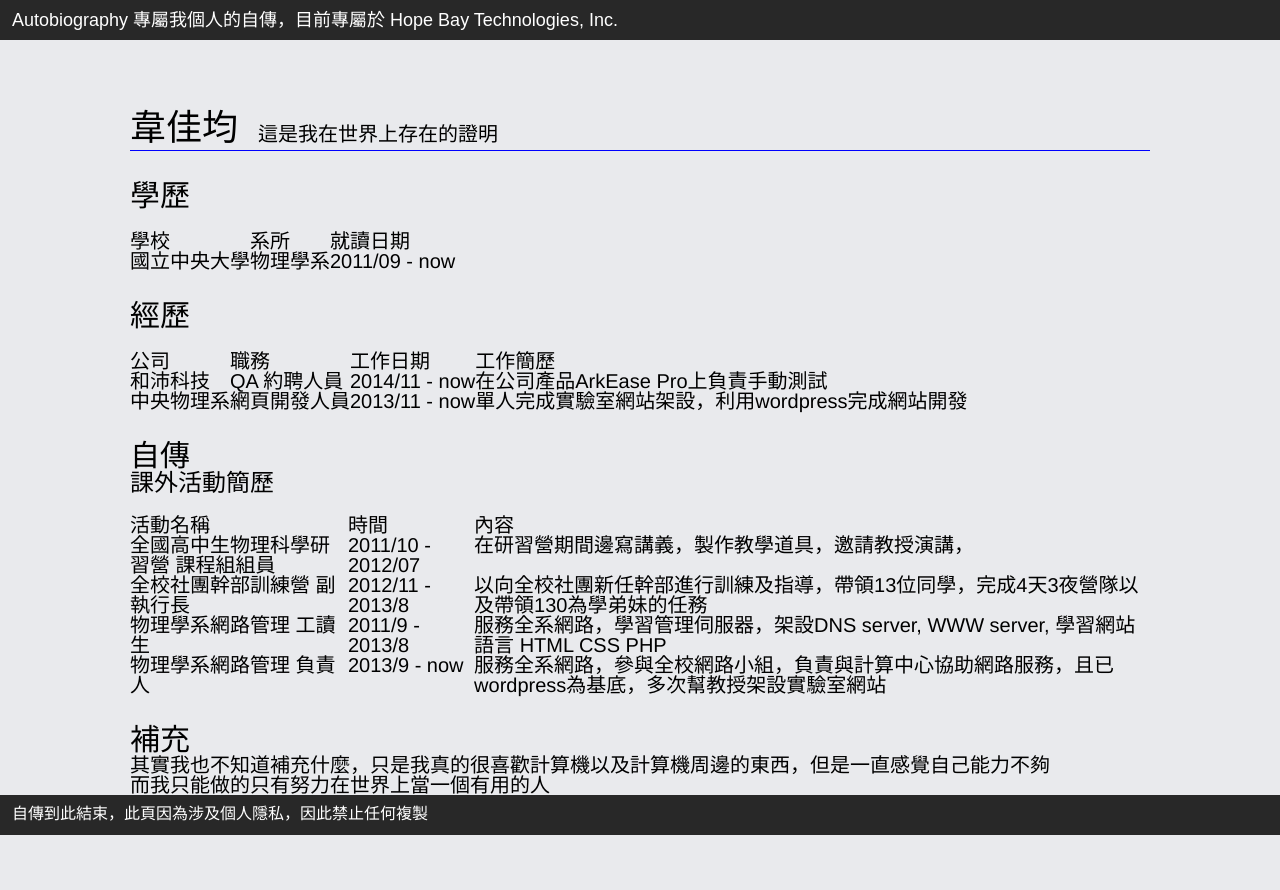
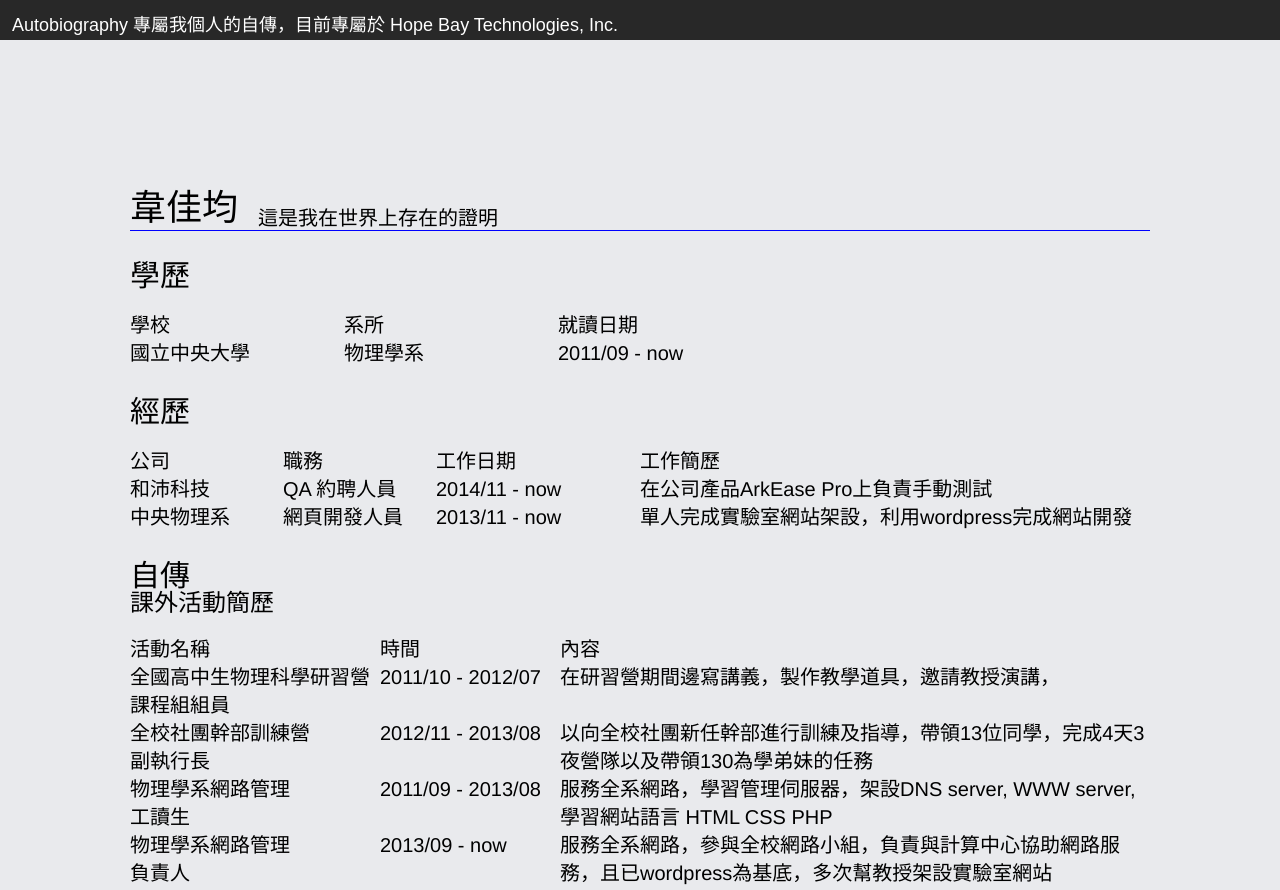
Before and after one commit to gra230434/one-page-web, a plain HTML site: page autobiography.html in a window 1280 px wide. Shown: the top 890 px of the page. Before the commit the page ends 835 px from the top, so only its background shows below. Drawn offline with nearby package versions, Linux system fonts and the light colour scheme.

Commit message:
autobiography ver2

```diff
--- a/autobiography.html
+++ b/autobiography.html
@@ -25,40 +25,42 @@
 
   <div id="educational" class="educational TableMyself">
     <h2>學歷</h2>
+		<div id="table-1" class="table-1" style="width: 60%">
     <table>
       <tr>
-        <td>學校</td>
-        <td><p>系所</td>
-        <td>就讀日期</td>
+        <td><div style="width: 214px"><p>學校</p></div></td>
+        <td><div style="width: 214px"><p>系所</p></div></td>
+        <td><div style="width: 184px"><p>就讀日期</p></div></td>
       </tr>
       <tr>
-        <td>國立中央大學</td>
-        <td>物理學系</td>
-        <td>2011/09 - now</td>
+        <td><p>國立中央大學</p></td>
+        <td><p>物理學系</p></td>
+        <td><p>2011/09 - now</p></td>
       </tr>
     </table>
-  </div><!-- educational TableMyself -->
+	</div><!-- .table-1 -->
+</div><!-- .educational .TableMyself -->
 
   <div id="experience" class="experience TableMyself">
     <h2>經歷</h2>
-    <table>
+    <table style="width: 100%">
       <tr>
-        <td>公司</td>
-        <td>職務</td>
-        <td>工作日期</td>
-        <td>工作簡歷</td>
+        <td><div style="width: 153px"><p>公司</p></td>
+        <td><div style="width: 153px"><p>職務</p></td>
+        <td><div style="width: 204px"><p>工作日期</p></td>
+        <td><div style="width: 510px"><p>工作簡歷</p></td>
       </tr>
       <tr>
-        <td>和沛科技</td>
-        <td>QA 約聘人員</td>
-        <td>2014/11 - now</td>
-        <td>在公司產品ArkEase Pro上負責手動測試</td>
+        <td><p>和沛科技</p></td>
+        <td><p>QA 約聘人員</p></td>
+        <td><p>2014/11 - now</p></td>
+        <td><p>在公司產品ArkEase Pro上負責手動測試</p></td>
       </tr>
       <tr>
-        <td>中央物理系</td>
-        <td>網頁開發人員</td>
-        <td>2013/11 - now</td>
-        <td>單人完成實驗室網站架設，利用wordpress完成網站開發</td>
+        <td><p>中央物理系</p></td>
+        <td><p>網頁開發人員</p></td>
+        <td><p>2013/11 - now</p></td>
+        <td><p>單人完成實驗室網站架設，利用wordpress完成網站開發</p></td>
       </tr>
     </table>
   </div><!-- experience TableMyself -->
@@ -70,29 +72,41 @@
       <h3>課外活動簡歷<h3>
       <table>
         <tr>
-          <td>活動名稱</td>
-          <td>時間</td>
-          <td>內容</td>
+          <td><div style="width: 250px"><p>活動名稱</p></div></td>
+          <td><div style="width: 180px"><p>時間</p></div></td>
+          <td><div style="width: 590px"><p>內容</p></div></th>
         </tr>
         <tr>
-          <td>全國高中生物理科學研習營 課程組組員</td>
-          <td>2011/10 - 2012/07</td>
-          <td>在研習營期間邊寫講義，製作教學道具，邀請教授演講，</td>
+          <td>
+						<div><p>全國高中生物理科學研習營</p></div>
+						<div><p>課程組組員</p></div>
+					</td>
+          <td><p>2011/10 - 2012/07</p></td>
+          <td><p>在研習營期間邊寫講義，製作教學道具，邀請教授演講，</p></td>
         </tr>
         <tr>
-          <td>全校社團幹部訓練營 副執行長</td>
-          <td>2012/11 - 2013/8</td>
-          <td>以向全校社團新任幹部進行訓練及指導，帶領13位同學，完成4天3夜營隊以及帶領130為學弟妹的任務</td>
+          <td>
+						<div><p>全校社團幹部訓練營</p></div>
+						<div><p>副執行長</p></div>
+					</td>
+          <td><p>2012/11 - 2013/08</p></td>
+          <td><p>以向全校社團新任幹部進行訓練及指導，帶領13位同學，完成4天3夜營隊以及帶領130為學弟妹的任務</p></td>
         </tr>
         <tr>
-          <td>物理學系網路管理 工讀生</td>
-          <td>2011/9 - 2013/8</td>
-          <td>服務全系網路，學習管理伺服器，架設DNS server, WWW server, 學習網站語言 HTML CSS PHP</td>
+          <td>
+						<div><p>物理學系網路管理</p></div>
+						<div><p>工讀生</p></div>
+					</td>
+          <td><p>2011/09 - 2013/08</p></td>
+          <td><p>服務全系網路，學習管理伺服器，架設DNS server, WWW server, 學習網站語言 HTML CSS PHP</p></td>
         </tr>
         <tr>
-          <td>物理學系網路管理 負責人</td>
-          <td>2013/9 - now</td>
-          <td>服務全系網路，參與全校網路小組，負責與計算中心協助網路服務，且已wordpress為基底，多次幫教授架設實驗室網站</td>
+          <td>
+						<div><p>物理學系網路管理</p></div>
+						<div><p>負責人</p></div>
+					</td>
+          <td><p>2013/09 - now</p></td>
+          <td><p>服務全系網路，參與全校網路小組，負責與計算中心協助網路服務，且已wordpress為基底，多次幫教授架設實驗室網站</p></td>
         </tr>
       </table>
     </div><!-- .activities -->
--- a/style.css
+++ b/style.css
@@ -55,6 +55,9 @@ h3 {
 }
 p, td {
 	font-size: 20px;
+}
+p {
+	line-height: 28px;
 }
 table {
 	margin: 20px 0px;
@@ -302,11 +305,11 @@ body {
 /* ----------------------------------------------------- */
 .autobiography {
 	width: 1020px;
-	margin: 0px auto;
+	margin: 150px auto;
 }
 .myname {
 	height: 40px;
-	margin: 70px 0px 30px;
+	margin: 0px 0px 30px;
 	border-bottom: 1px blue solid;
 }
 .myname h1, .myname p{
```
